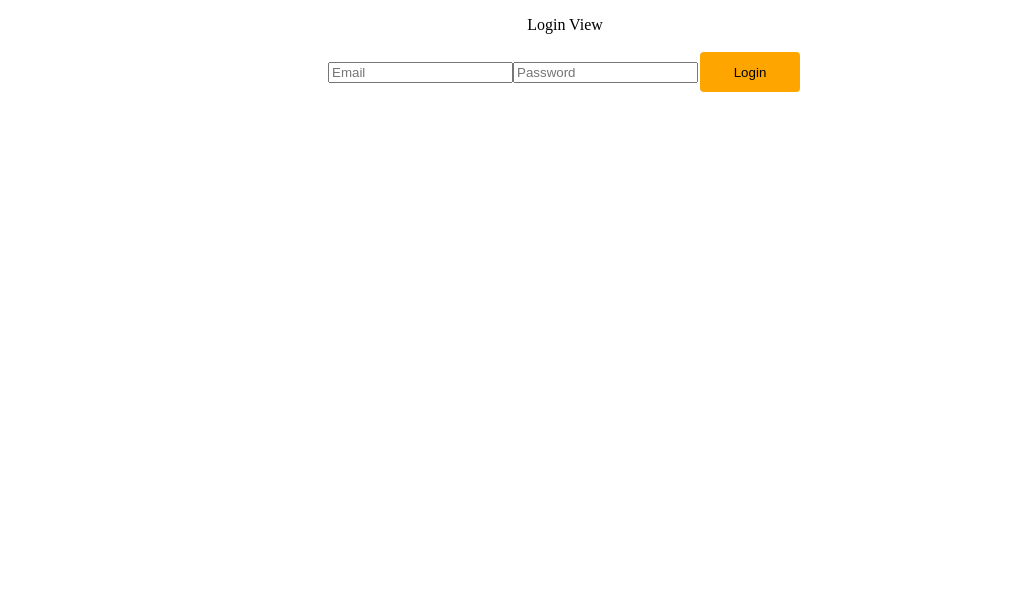
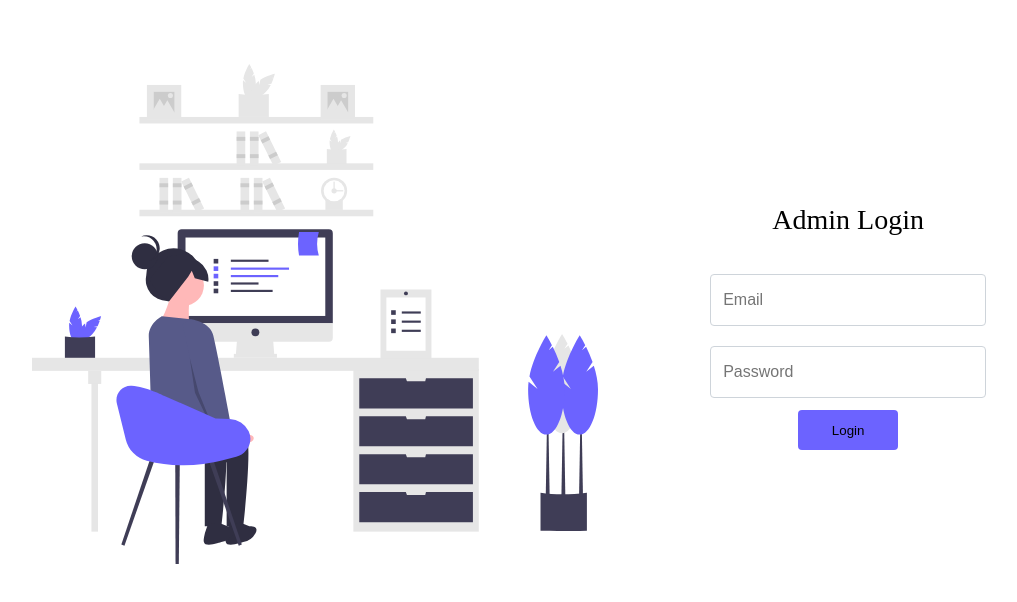
Before and after one commit to Beast2502/Ecommerce_Admin, a React (Create React App) app: page / in a window 1280 px wide. Shown: the top 602 px of the page, without its empty margins (75-1092 px from the left). Built offline with nearby package versions, Linux system fonts and the light colour scheme.

Commit message:
Login view completed

```diff
--- a/src/view/Login/login.css
+++ b/src/view/Login/login.css
@@ -0,0 +1,35 @@
+.login-container {
+  display: flex;
+  flex-direction: row;
+  justify-content: center;
+  align-items: center;
+  margin-top: 5%;
+}
+
+.login-detail {
+  display: flex;
+  flex-direction: column;
+  justify-content: center;
+  align-items: center;
+  width: 500px;
+}
+.login-image {
+  height: 500px;
+}
+.login-title {
+  font-size: 1.75rem;
+}
+.login-control {
+  display: block;
+  width: 250px;
+  height: calc(1.5em + 0.75rem + 2px);
+  padding: 0.375rem 0.75rem;
+  font-size: 1rem;
+  font-weight: 400;
+  color: #495057;
+  background-color: #fff;
+  background-clip: padding-box;
+  border: 1px solid #ced4da;
+  border-radius: 0.25rem;
+  margin: 10px;
+}
--- a/src/view/Login/login.js
+++ b/src/view/Login/login.js
@@ -3,40 +3,45 @@ import { connect } from "react-redux";
 import Button from "../../components/Button/Button";
 import "./login.css";
 
-import * as actions from '../../redux/actions';
+import * as actions from "../../redux/actions";
+
+import Image from './image.svg';
 
 const Login = (props) => {
-  const [userEmail ,setUserEmail]  = useState('');
-  const [password,setPassword] = useState('');
+  const [userEmail, setUserEmail] = useState("");
+  const [password, setPassword] = useState("");
 
-  const handleEmail = (event) =>{
-    setUserEmail(event.target.value)
-  }
+  const handleEmail = (event) => {
+    setUserEmail(event.target.value);
+  };
 
-  const handlePass = (event) =>{
-    setPassword(event.target.value)
-  }
+  const handlePass = (event) => {
+    setPassword(event.target.value);
+  };
 
-  const handleSubmit = (event) =>{
+  const handleSubmit = (event) => {
     event.preventDefault();
-    props.authUser({userEmail,password})
-    console.log(props.isActive)
-  }
+    props.authUser({ userEmail, password });
+    console.log(props.isActive);
+  };
 
   return (
-   <div>
-        <p>Login View</p>
-        <input type='text' placeholder="Email" onChange={handleEmail} />
-        <input type='password' placeholder="Password" onChange={handlePass} />
-        <Button name={"Login"} color={"orange"} onClick={handleSubmit} />
-   </div>
+    <div className="login-container">
+      <img src={Image} className="login-image"/>
+      <div className="login-detail">
+        <p className="login-title">Admin Login</p>
+        <input type="text" placeholder="Email" onChange={handleEmail}  className="login-control"/>
+        <input type="password" placeholder="Password" onChange={handlePass}  className="login-control"/>
+        <Button name={"Login"} color={"#6c63ff"} onClick={handleSubmit} />
+      </div>
+    </div>
   );
 };
 
-const mapStateToProps = (state)=>{
-  return{
-    isActive : state.isActive
-  }
-}
+const mapStateToProps = (state) => {
+  return {
+    isActive: state.isActive,
+  };
+};
 
-export default connect(mapStateToProps,actions)(Login);
+export default connect(mapStateToProps, actions)(Login);
```
Also changed, not shown: src/view/Login/image.svg (added).
